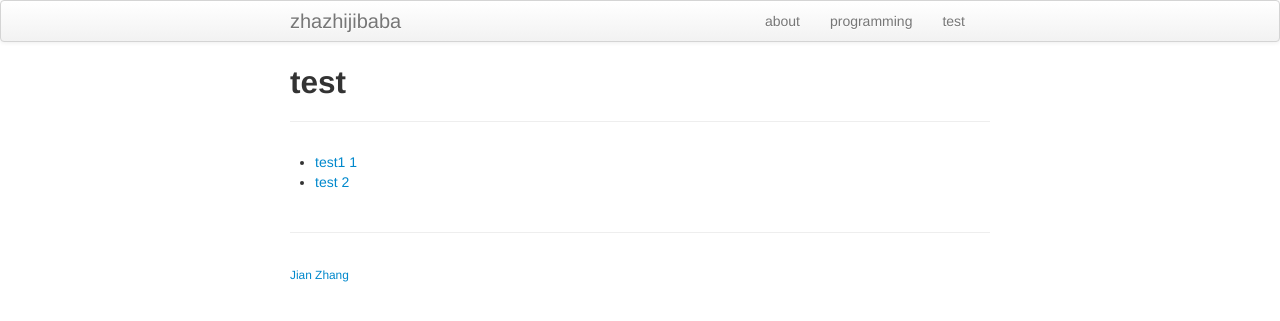
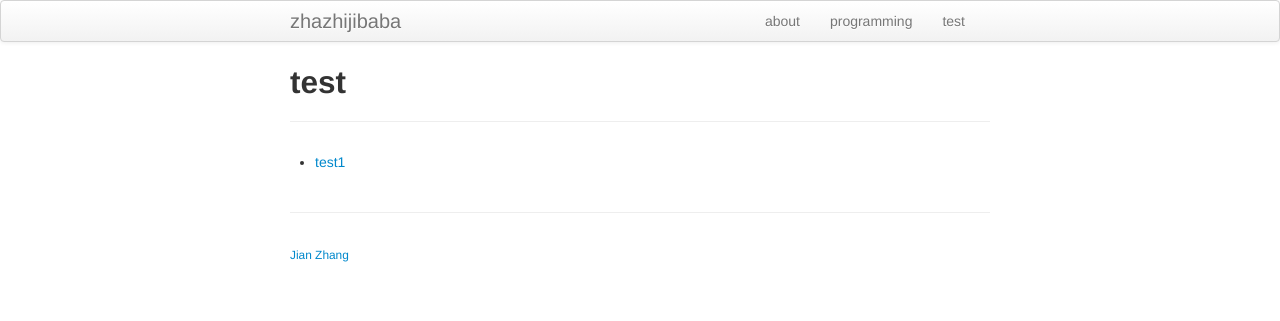
Before and after one commit to zhazhijibaba/zhazhijibaba.github.io, a Jekyll site: the page built from pages/test.md, in a window 1280 px wide. Shown: the top 321 px of the page. Built offline with Jekyll 4.4.1, drawn with Linux system fonts in a browser that asks for light colours.

Commit message:
Update test.md

```diff
--- a/pages/test.md
+++ b/pages/test.md
@@ -4,5 +4,4 @@ title: test
 description: test
 ---
 
-* [test1 1](#experiment-1)
-* [test 2](#experiment-2)
+* [test1](test/test1.html)
```
